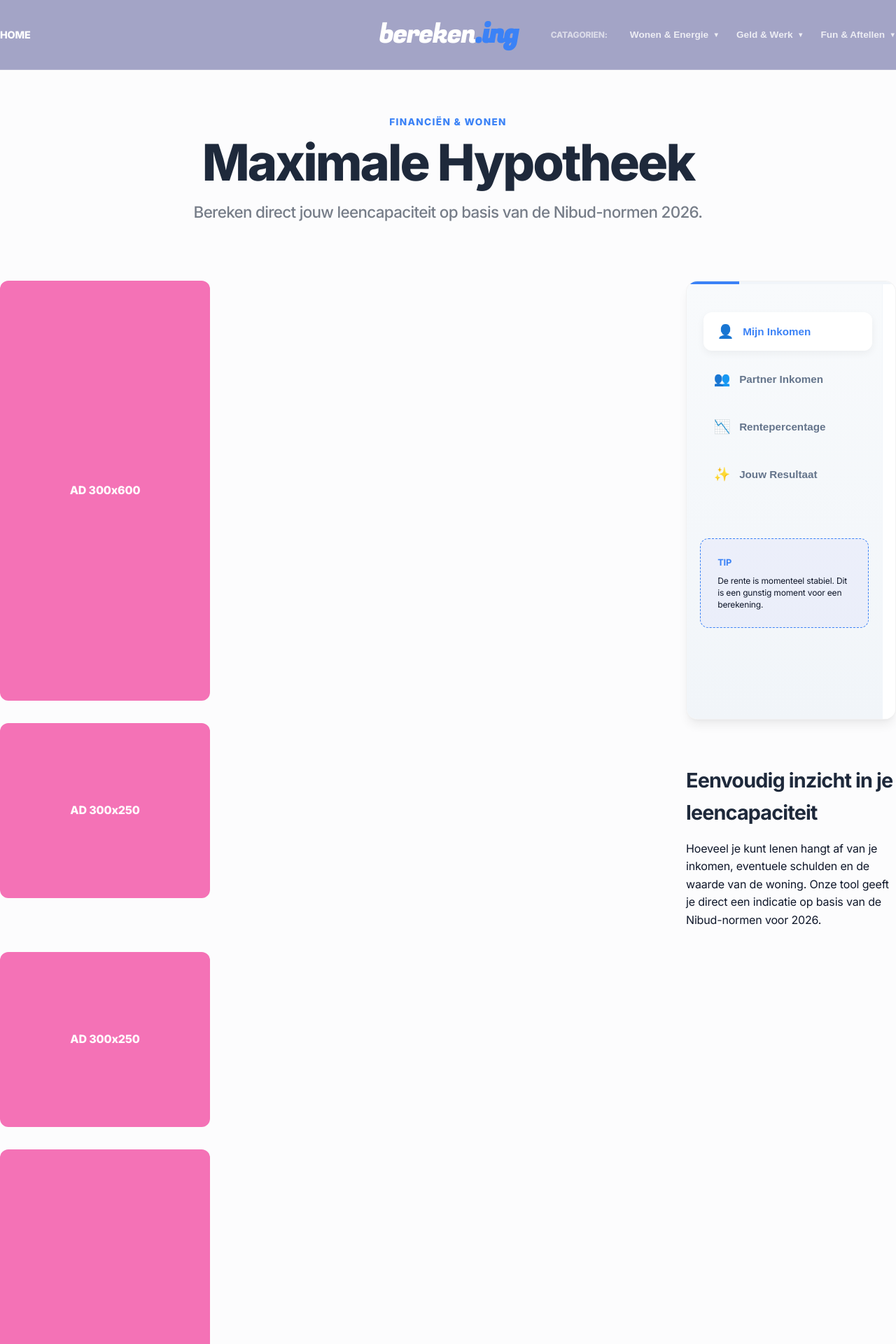
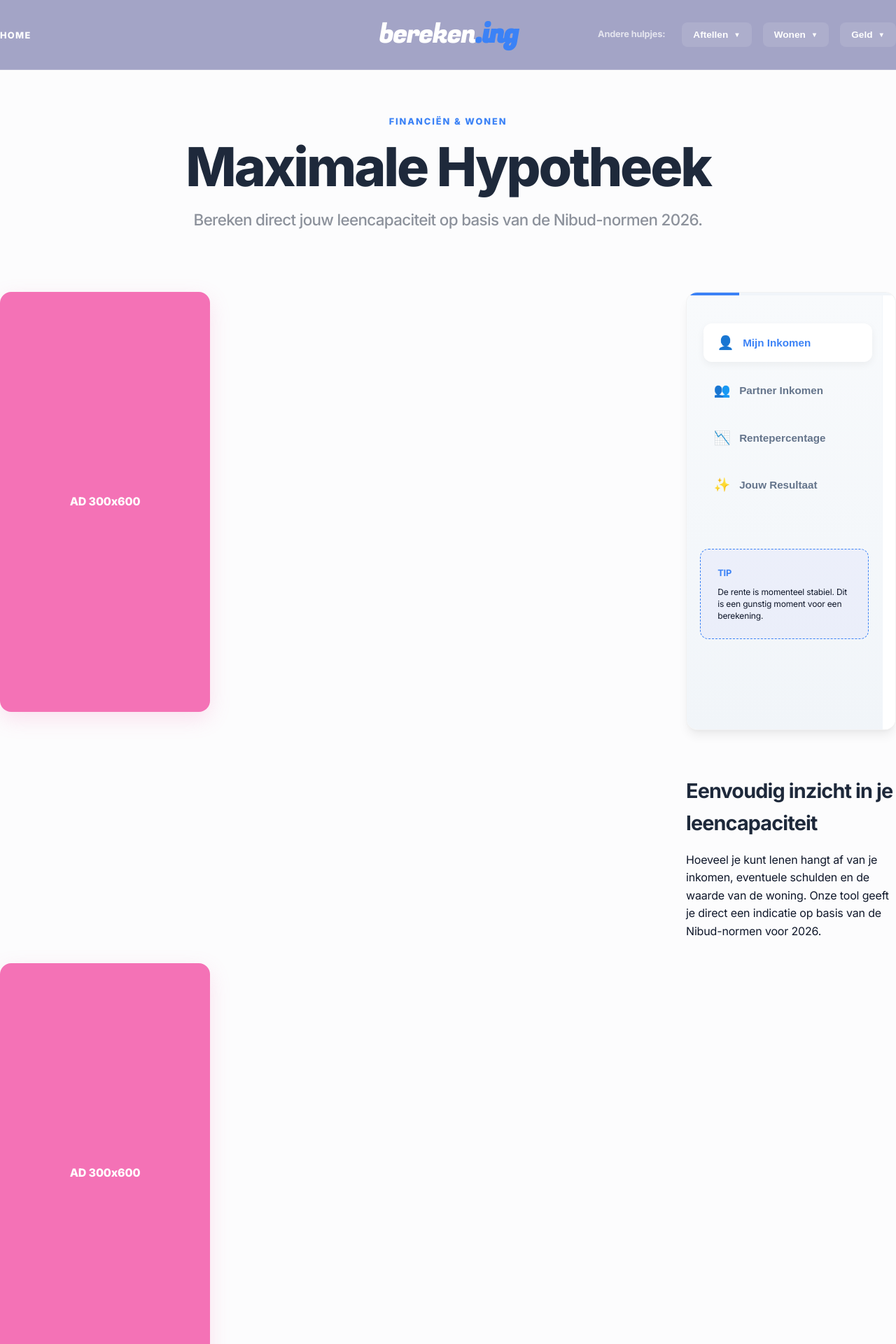
Before and after one commit to sirklaas/bereken.ing, a Next.js app: page /hypotheek in a window 1280 px wide. Shown: the top 1920 px of the page at 70% size. Built offline with nearby package versions, Linux system fonts and the light colour scheme.

Commit message:
fix: centered logo, robust header dropdowns, and cleaned ad-only sidebars

```diff
--- a/src/components/Header.tsx
+++ b/src/components/Header.tsx
@@ -6,35 +6,37 @@ import { usePathname } from "next/navigation";
 
 const CATEGORIES = [
   {
+    name: "Aftellen & Fun",
+    links: [
+      { name: "8-Ball", href: "/fun/8ball" },
+      { name: "Kerst", href: "/fun/kerst" },
+      { name: "Death Clock", href: "/fun/dagentot" },
+      { name: "I Ching", href: "/fun/iching" },
+    ]
+  },
+  {
     name: "Wonen & Energie",
     links: [
       { name: "Hypotheek", href: "/hypotheek" },
       { name: "Zonnepanelen", href: "/wonen/zonnepanelen" },
       { name: "Warmtepomp", href: "/warmtepomp" },
+      { name: "Isolatie", href: "/isolatie" },
     ]
   },
   {
-    name: "Geld & Werk",
+    name: "Geld & Verzekeringen",
     links: [
-      { name: "Uurtarief", href: "/uurtarief" },
-      { name: "Autokosten", href: "/geld/autokosten" },
-      { name: "Vaste Lasten", href: "/vaste-lasten" },
-    ]
-  },
-  {
-    name: "Fun & Aftellen",
-    links: [
-      { name: "8-Ball", href: "/fun/8ball" },
-      { name: "Kerst Countdown", href: "/fun/kerst" },
-      { name: "Death Clock", href: "/fun/dagentot" },
+      { name: "Autoverzekering", href: "/geld/autokosten" },
+      { name: "Inboedel", href: "/geld/inboedelverzekering" },
+      { name: "Reisverzekering", href: "/geld/reisverzekering" },
+      { name: "Levensverzekering", href: "/geld/levensverzekering" },
     ]
   }
 ];
 
 export default function Header() {
   const [hasShadow, setHasShadow] = useState(false);
-  const [activeDropdown, setActiveDropdown] = useState<string | null>(null);
-  const pathname = usePathname();
+  const [openDropdown, setOpenDropdown] = useState<string | null>(null);
 
   useEffect(() => {
     const handleScroll = () => setHasShadow(window.scrollY > 10);
@@ -50,92 +52,96 @@ export default function Header() {
       background: "rgba(159, 160, 195, 0.95)",
       backdropFilter: "blur(12px)",
       borderBottom: "1px solid rgba(255,255,255,0.2)",
-      height: "100px",
-      display: "flex",
-      alignItems: "center"
+      height: "100px"
     }}>
       <div className="container" style={{
         display: "grid",
         gridTemplateColumns: "1fr auto 1fr",
         alignItems: "center",
+        height: "100%",
         width: "100%"
       }}>
 
-        {/* Left: Home Link / Logo Icon */}
+        {/* Left Side: Home link */}
         <div>
-           <Link href="/" style={{ color: "white", textDecoration: "none", fontWeight: 800, fontSize: "0.9rem" }}>HOME</Link>
+          <Link href="/" style={{ color: "white", textDecoration: "none", fontWeight: 800, fontSize: "0.8rem", letterSpacing: "0.1em" }}>HOME</Link>
         </div>
 
-        {/* Center: Logo (Pristine focus) */}
+        {/* Center Side: Logo (Absolute Center) */}
+        <div style={{ textAlign: "center" }}>
           <Link href="/" style={{
             fontSize: "2.4rem",
             fontWeight: 400,
             textDecoration: "none",
             fontFamily: "var(--font-heading)",
             letterSpacing: "-0.05em",
-          color: "white",
-          textAlign: "center"
+            color: "white"
           }}>
             bereken<span style={{ fontWeight: 800, color: "var(--primary-accent)" }}>.ing</span>
           </Link>
+        </div>
 
-        {/* Right: Dropdown Categories */}
-        <div style={{ display: "flex", justifyContent: "flex-end", alignItems: "center", gap: "2rem" }}>
-          <span style={{ color: "rgba(255,255,255,0.6)", fontSize: "0.75rem", fontWeight: 800 }}>CATAGORIEN:</span>
+        {/* Right Side: Dropdown Menu */}
+        <div style={{ display: "flex", justifyContent: "flex-end", alignItems: "center", gap: "1.5rem" }}>
+          <span style={{ color: "rgba(255,255,255,0.7)", fontSize: "0.8rem", fontWeight: 700 }}>Andere hulpjes:</span>
 
-          <nav style={{ display: "flex", gap: "1.5rem" }}>
+          <div style={{ display: "flex", gap: "1rem" }}>
             {CATEGORIES.map((cat) => (
               <div
                 key={cat.name}
-                onMouseEnter={() => setActiveDropdown(cat.name)}
-                onMouseLeave={() => setActiveDropdown(null)}
+                onMouseEnter={() => setOpenDropdown(cat.name)}
+                onMouseLeave={() => setOpenDropdown(null)}
                 style={{ position: "relative" }}
               >
-                <button style={{
-                  background: "none",
+                <button
+                  onClick={() => setOpenDropdown(openDropdown === cat.name ? null : cat.name)}
+                  style={{
+                    background: "rgba(255,255,255,0.1)",
                     border: "none",
                     color: "white",
                     fontSize: "0.85rem",
                     fontWeight: 700,
+                    padding: "0.6rem 1rem",
+                    borderRadius: "8px",
                     cursor: "pointer",
                     display: "flex",
                     alignItems: "center",
-                  gap: "0.4rem",
-                  opacity: activeDropdown === cat.name ? 1 : 0.8
-                }}>
-                  {cat.name} <span style={{ fontSize: "0.6rem" }}>▼</span>
+                    gap: "0.5rem"
+                  }}
+                >
+                  {cat.name.split(" ")[0]} <span style={{ fontSize: "0.6rem" }}>▼</span>
                 </button>
 
-                {activeDropdown === cat.name && (
+                {openDropdown === cat.name && (
                   <div style={{
                     position: "absolute",
                     top: "100%",
                     right: 0,
-                    width: "220px",
+                    width: "240px",
                     background: "white",
                     borderRadius: "12px",
-                    boxShadow: "var(--shadow-lg)",
-                    padding: "1rem",
+                    boxShadow: "0 20px 40px rgba(0,0,0,0.15)",
+                    padding: "0.8rem",
                     marginTop: "0.5rem",
                     display: "grid",
-                    gap: "0.5rem",
-                    animation: "slideUp 0.3s ease"
+                    gap: "0.3rem",
+                    animation: "slideUp 0.2s ease-out"
                   }}>
                     {cat.links.map(link => (
                       <Link
                         key={link.href}
                         href={link.href}
+                        onClick={() => setOpenDropdown(null)}
                         style={{
                           textDecoration: "none",
-                          fontSize: "0.9rem",
+                          fontSize: "0.85rem",
                           color: "var(--heading-color)",
                           fontWeight: 600,
-                          padding: "0.6rem 1rem",
-                          borderRadius: "8px",
+                          padding: "0.6rem 0.8rem",
+                          borderRadius: "6px",
                           transition: "var(--transition)"
                         }}
-                        onMouseEnter={(e) => (e.currentTarget.style.background = "#f1f5f9")}
-                        onMouseLeave={(e) => (e.currentTarget.style.background = "transparent")}
+                        className="dropdown-item"
                       >
                         {link.name}
                       </Link>
@@ -144,9 +150,16 @@ export default function Header() {
                 )}
               </div>
             ))}
-          </nav>
           </div>
         </div>
+      </div>
+      <style jsx>{`
+        .dropdown-item:hover {
+          background: #f1f5f9;
+          color: var(--primary-accent);
+          transform: translateX(3px);
+        }
+      `}</style>
     </header>
   );
 }
--- a/src/components/ToolLayout.tsx
+++ b/src/components/ToolLayout.tsx
@@ -11,17 +11,38 @@ export default function ToolLayout({ children, intro, title, subtitle }: ToolLay
   return (
     <div className="container" style={{ paddingTop: "4rem", paddingBottom: "8rem" }}>
 
-      {/* Centered Heading Stack */}
-      <div style={{ textAlign: "center", marginBottom: "5rem" }}>
-        {intro && <h3 style={{ marginBottom: "0.5rem", color: "var(--primary-accent)", letterSpacing: "0.1em", fontWeight: 800 }}>{intro.toUpperCase()}</h3>}
-        <h1 style={{ fontSize: "4.5rem", marginBottom: "1rem" }}>{title}</h1>
-        {subtitle && <h2 style={{ fontSize: "1.4rem", fontWeight: 500, opacity: 0.6, maxWidth: "800px", margin: "0 auto" }}>{subtitle}</h2>}
+      {/* 1. The Heading Stack (Centered) */}
+      <div style={{ textAlign: "center", marginBottom: "5.5rem" }}>
+        {intro && (
+          <h3 style={{
+            marginBottom: "0.8rem",
+            color: "var(--primary-accent)",
+            letterSpacing: "0.15em",
+            fontWeight: 800,
+            fontSize: "0.8rem"
+          }}>
+            {intro.toUpperCase()}
+          </h3>
+        )}
+        <h1 style={{ fontSize: "clamp(2.5rem, 8vw, 4.8rem)", marginBottom: "1rem", lineHeight: 1.1 }}>{title}</h1>
+        {subtitle && (
+          <h2 style={{
+            fontSize: "1.4rem",
+            fontWeight: 500,
+            opacity: 0.5,
+            maxWidth: "800px",
+            margin: "0 auto",
+            lineHeight: 1.4
+          }}>
+            {subtitle}
+          </h2>
+        )}
       </div>
 
-      {/* 3-Column Pristine Grid */}
+      {/* 2. The 3-Column Pristine Grid (Sidebars are strictly for Ads) */}
       <div className="pristine-grid">
 
-        {/* Left Ad Column (Standard Skyscraper 300x600) */}
+        {/* Left Ad Column */}
         <div className="ad-sidebar">
           <div className="ad-container" style={{
             background: "#f472b6",
@@ -32,22 +53,10 @@ export default function ToolLayout({ children, intro, title, subtitle }: ToolLay
             justifyContent: "center",
             color: "white",
             fontWeight: 800,
-            borderRadius: "12px"
+            borderRadius: "16px",
+            boxShadow: "0 10px 30px rgba(244, 114, 182, 0.2)"
           }}>
             AD 300x600
-          </div>
-          <div className="ad-container" style={{
-            background: "#f472b6",
-            width: "300px",
-            height: "250px",
-            display: "flex",
-            alignItems: "center",
-            justifyContent: "center",
-            color: "white",
-            fontWeight: 800,
-            borderRadius: "12px"
-          }}>
-            AD 300x250
           </div>
         </div>
 
@@ -61,28 +70,31 @@ export default function ToolLayout({ children, intro, title, subtitle }: ToolLay
           <div className="ad-container" style={{
             background: "#f472b6",
             width: "300px",
+            height: "600px",
+            display: "flex",
+            alignItems: "center",
+            justifyContent: "center",
+            color: "white",
+            fontWeight: 800,
+            borderRadius: "16px",
+            boxShadow: "0 10px 30px rgba(244, 114, 182, 0.2)"
+          }}>
+            AD 300x600
+          </div>
+          <div className="ad-container" style={{
+            background: "#f472b6",
+            width: "300px",
             height: "250px",
             display: "flex",
             alignItems: "center",
             justifyContent: "center",
             color: "white",
             fontWeight: 800,
-            borderRadius: "12px"
+            borderRadius: "16px",
+            boxShadow: "0 10px 30px rgba(244, 114, 182, 0.2)",
+            marginTop: "2rem"
           }}>
             AD 300x250
-          </div>
-          <div className="ad-container" style={{
-            background: "#f472b6",
-            width: "300px",
-            height: "600px",
-            display: "flex",
-            alignItems: "center",
-            justifyContent: "center",
-            color: "white",
-            fontWeight: 800,
-            borderRadius: "12px"
-          }}>
-            AD 300x600
           </div>
         </div>
 
```
Lines whose indentation alone changed are shown as unchanged.
